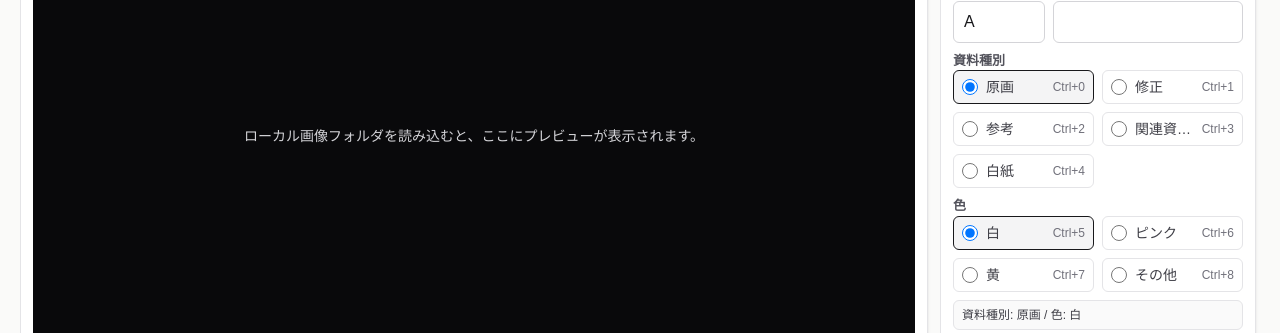
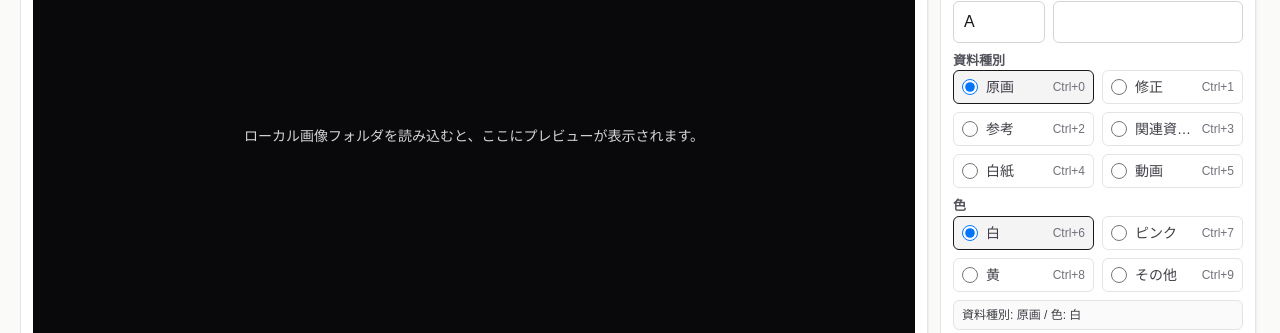
Before and after one commit to mina37010/anime-data-create, a Next.js app: page /apps/keyframe in a window 1280 px wide. Shown: the part 349-682 px from the top of the page. Built offline with nearby package versions, Linux system fonts and the light colour scheme.

Commit message:
add : inbetween drawing

```diff
--- a/app/apps/keyframe/keyframe-labeler.tsx
+++ b/app/apps/keyframe/keyframe-labeler.tsx
@@ -18,6 +18,7 @@ const csvColumns = [
   "paper_color_other",
   "explicit_correction_flag",
   "explicit_inbetween_reference_flag",
+  "inbetween_drawing_flag",
   "related_material_flag",
   "blank_paper_flag",
   "composite_instruction_flag",
@@ -50,6 +51,7 @@ type Annotation = {
   paperColorOther: string;
   explicitCorrectionFlag: boolean;
   explicitInbetweenReferenceFlag: boolean;
+  inbetweenDrawingFlag: boolean;
   relatedMaterialFlag: boolean;
   blankPaperFlag: boolean;
   compositeInstructionFlag: boolean;
@@ -68,6 +70,7 @@ type Draft = {
   paperColorOther: string;
   explicitCorrectionFlag: boolean;
   explicitInbetweenReferenceFlag: boolean;
+  inbetweenDrawingFlag: boolean;
   relatedMaterialFlag: boolean;
   blankPaperFlag: boolean;
   compositeInstructionFlag: boolean;
@@ -75,11 +78,11 @@ type Draft = {
 };
 
 type Classification = {
-  kind: "normal" | "correction" | "inbetween_reference" | "related_material" | "blank_paper";
+  kind: "normal" | "correction" | "inbetween_reference" | "inbetween_drawing" | "related_material" | "blank_paper";
   source: "none" | "explicit" | "inferred";
 };
 
-type MaterialMark = "none" | "correction" | "inbetween_reference" | "related_material" | "blank_paper";
+type MaterialMark = "none" | "correction" | "inbetween_reference" | "inbetween_drawing" | "related_material" | "blank_paper";
 type PaperColor = "none" | "white" | "pink" | "yellow" | "other";
 
 type TimelineEntry = {
@@ -105,6 +108,7 @@ const initialDraft: Draft = {
   paperColorOther: "",
   explicitCorrectionFlag: false,
   explicitInbetweenReferenceFlag: false,
+  inbetweenDrawingFlag: false,
   relatedMaterialFlag: false,
   blankPaperFlag: false,
   compositeInstructionFlag: false,
@@ -248,6 +252,7 @@ function isOriginalTimingAnchor(annotation: Annotation) {
     !isColoredPaper(annotation) &&
     !annotation.explicitCorrectionFlag &&
     !annotation.explicitInbetweenReferenceFlag &&
+    !annotation.inbetweenDrawingFlag &&
     !annotation.relatedMaterialFlag &&
     !annotation.blankPaperFlag &&
     !annotation.compositeInstructionFlag
@@ -273,6 +278,10 @@ function classifyAnnotation(annotation: Annotation, annotations: Annotation[]):
     return { kind: "inbetween_reference", source: "explicit" };
   }
 
+  if (annotation.inbetweenDrawingFlag) {
+    return { kind: "inbetween_drawing", source: "explicit" };
+  }
+
   if (annotation.relatedMaterialFlag) {
     return { kind: "related_material", source: "explicit" };
   }
@@ -307,6 +316,10 @@ function classificationLabel(classification: Classification) {
     return "関連資料(その他)";
   }
 
+  if (classification.kind === "inbetween_drawing") {
+    return "動画";
+  }
+
   if (classification.kind === "blank_paper") {
     return "白紙";
   }
@@ -324,6 +337,9 @@ function materialTypeLabel(classification: Classification) {
   }
   if (classification.kind === "inbetween_reference") {
     return "中割り参考";
+  }
+  if (classification.kind === "inbetween_drawing") {
+    return "動画";
   }
   if (classification.kind === "blank_paper") {
     return "白紙";
@@ -409,6 +425,9 @@ function materialMarkFromDraft(draft: Draft): MaterialMark {
   if (draft.explicitInbetweenReferenceFlag) {
     return "inbetween_reference";
   }
+  if (draft.inbetweenDrawingFlag) {
+    return "inbetween_drawing";
+  }
   if (draft.relatedMaterialFlag) {
     return "related_material";
   }
@@ -422,6 +441,7 @@ function draftFlagsFromMaterialMark(mark: MaterialMark) {
   return {
     explicitCorrectionFlag: mark === "correction",
     explicitInbetweenReferenceFlag: mark === "inbetween_reference",
+    inbetweenDrawingFlag: mark === "inbetween_drawing",
     relatedMaterialFlag: mark === "related_material",
     blankPaperFlag: mark === "blank_paper",
   };
@@ -500,6 +520,10 @@ function annotationsFromCsv(text: string): Annotation[] {
       ? isFlagOn(values.get("explicit_correction_flag"))
       : isFlagOn(values.get("fix_flag"));
     const explicitInbetweenReferenceFlag = isFlagOn(values.get("explicit_inbetween_reference_flag"));
+    const inbetweenDrawingFlag =
+      isFlagOn(values.get("inbetween_drawing_flag")) ||
+      classification === "inbetween_drawing" ||
+      materialType === "動画";
     const relatedMaterialFlag =
       isFlagOn(values.get("related_material_flag")) ||
       classification === "related_material" ||
@@ -536,6 +560,7 @@ function annotationsFromCsv(text: string): Annotation[] {
         paperColorOther: values.get("paper_color_other")?.trim() ?? "",
         explicitCorrectionFlag,
         explicitInbetweenReferenceFlag,
+        inbetweenDrawingFlag,
         relatedMaterialFlag,
         blankPaperFlag,
         compositeInstructionFlag,
@@ -565,6 +590,7 @@ function annotationsToCsv(annotations: Annotation[]) {
         annotation.paperColorOther,
         classification.kind === "correction" ? "1" : "0",
         classification.kind === "inbetween_reference" ? "1" : "0",
+        annotation.inbetweenDrawingFlag ? "1" : "0",
         annotation.relatedMaterialFlag ? "1" : "0",
         annotation.blankPaperFlag ? "1" : "0",
         annotation.compositeInstructionFlag ? "1" : "0",
@@ -587,6 +613,7 @@ function draftFromAnnotation(annotation: Annotation): Draft {
     paperColorOther: annotation.paperColorOther,
     explicitCorrectionFlag: annotation.explicitCorrectionFlag,
     explicitInbetweenReferenceFlag: annotation.explicitInbetweenReferenceFlag,
+    inbetweenDrawingFlag: annotation.inbetweenDrawingFlag,
     relatedMaterialFlag: annotation.relatedMaterialFlag,
     blankPaperFlag: annotation.blankPaperFlag,
     compositeInstructionFlag: annotation.compositeInstructionFlag,
@@ -671,17 +698,21 @@ export function KeyframeLabeler() {
       }
       if (key === "5" && !locked) {
         event.preventDefault();
+        updateMaterialMark("inbetween_drawing");
+      }
+      if (key === "6" && !locked) {
+        event.preventDefault();
         updatePaperColor("white");
       }
-      if (key === "6" && !locked) {
+      if (key === "7" && !locked) {
         event.preventDefault();
         updatePaperColor("pink");
       }
-      if (key === "7" && !locked) {
+      if (key === "8" && !locked) {
         event.preventDefault();
         updatePaperColor("yellow");
       }
-      if (key === "8" && !locked) {
+      if (key === "9" && !locked) {
         event.preventDefault();
         updatePaperColor("other");
       }
@@ -748,6 +779,7 @@ export function KeyframeLabeler() {
         paperColorOther: "",
         explicitCorrectionFlag: false,
         explicitInbetweenReferenceFlag: false,
+        inbetweenDrawingFlag: false,
         relatedMaterialFlag: false,
         blankPaperFlag: false,
         compositeInstructionFlag: false,
@@ -776,6 +808,7 @@ export function KeyframeLabeler() {
         paperColorOther: "",
         explicitCorrectionFlag: false,
         explicitInbetweenReferenceFlag: false,
+        inbetweenDrawingFlag: false,
         relatedMaterialFlag: false,
         blankPaperFlag: false,
         compositeInstructionFlag: false,
@@ -932,6 +965,7 @@ export function KeyframeLabeler() {
       paperColorOther: draft.paperColorOther.trim(),
       explicitCorrectionFlag: draft.explicitCorrectionFlag,
       explicitInbetweenReferenceFlag: draft.explicitInbetweenReferenceFlag,
+      inbetweenDrawingFlag: draft.inbetweenDrawingFlag,
       relatedMaterialFlag: draft.relatedMaterialFlag,
       blankPaperFlag: draft.blankPaperFlag,
       compositeInstructionFlag: draft.compositeInstructionFlag,
@@ -962,6 +996,7 @@ export function KeyframeLabeler() {
         keyframeNumber: "",
         explicitCorrectionFlag: false,
         explicitInbetweenReferenceFlag: false,
+        inbetweenDrawingFlag: false,
         relatedMaterialFlag: false,
         blankPaperFlag: false,
         compositeInstructionFlag: false,
@@ -1010,6 +1045,7 @@ export function KeyframeLabeler() {
         keyframeNumber: "",
         explicitCorrectionFlag: false,
         explicitInbetweenReferenceFlag: false,
+        inbetweenDrawingFlag: false,
         relatedMaterialFlag: false,
         blankPaperFlag: false,
         compositeInstructionFlag: false,
@@ -1085,6 +1121,7 @@ export function KeyframeLabeler() {
         keyframeNumber: "",
         explicitCorrectionFlag: false,
         explicitInbetweenReferenceFlag: false,
+        inbetweenDrawingFlag: false,
         relatedMaterialFlag: false,
         blankPaperFlag: false,
         compositeInstructionFlag: false,
@@ -1202,6 +1239,7 @@ export function KeyframeLabeler() {
         paperColorOther: draft.paperColorOther,
         explicitCorrectionFlag: draft.explicitCorrectionFlag,
         explicitInbetweenReferenceFlag: draft.explicitInbetweenReferenceFlag,
+        inbetweenDrawingFlag: draft.inbetweenDrawingFlag,
         relatedMaterialFlag: draft.relatedMaterialFlag,
         blankPaperFlag: draft.blankPaperFlag,
         compositeInstructionFlag: draft.compositeInstructionFlag,
@@ -1534,6 +1572,7 @@ export function KeyframeLabeler() {
                   ["inbetween_reference", "参考", "Ctrl+2"],
                   ["related_material", "関連資料(その他)", "Ctrl+3"],
                   ["blank_paper", "白紙", "Ctrl+4"],
+                  ["inbetween_drawing", "動画", "Ctrl+5"],
                 ].map(([value, label, shortcut]) => (
                   <label
                     key={value}
@@ -1562,10 +1601,10 @@ export function KeyframeLabeler() {
               <legend className="field-label">色</legend>
               <div className="grid grid-cols-2 gap-2">
                 {[
-                  ["white", "白", "Ctrl+5"],
-                  ["pink", "ピンク", "Ctrl+6"],
-                  ["yellow", "黄", "Ctrl+7"],
-                  ["other", "その他", "Ctrl+8"],
+                  ["white", "白", "Ctrl+6"],
+                  ["pink", "ピンク", "Ctrl+7"],
+                  ["yellow", "黄", "Ctrl+8"],
+                  ["other", "その他", "Ctrl+9"],
                 ].map(([value, label, shortcut]) => (
                   <label
                     key={value}
@@ -1645,7 +1684,7 @@ export function KeyframeLabeler() {
               </div>
             </div>
             <p className="text-xs leading-5 text-zinc-500">
-              Ctrl: I画像 / O読込 / Enter保存 / 1修正 / 2参考 / 3関連 / 4白紙 / 5白 / 6桃 / 7黄 / 8他色 / Q合成
+              Ctrl: I画像 / O読込 / Enter保存 / 1修正 / 2参考 / 3関連 / 4白紙 / 5動画 / 6白 / 7桃 / 8黄 / 9他色 / Q合成
             </p>
           </div>
         </section>
```
